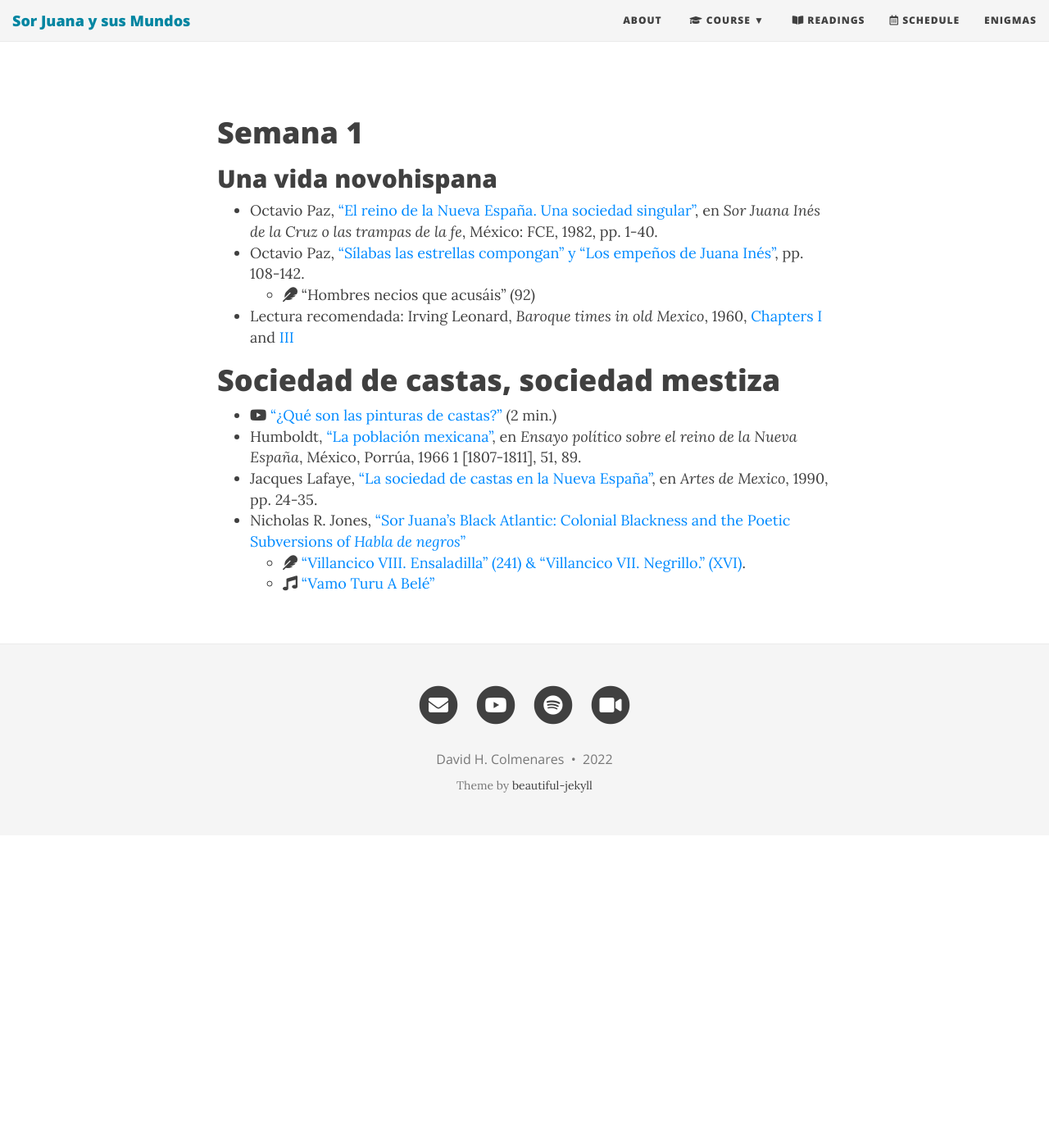
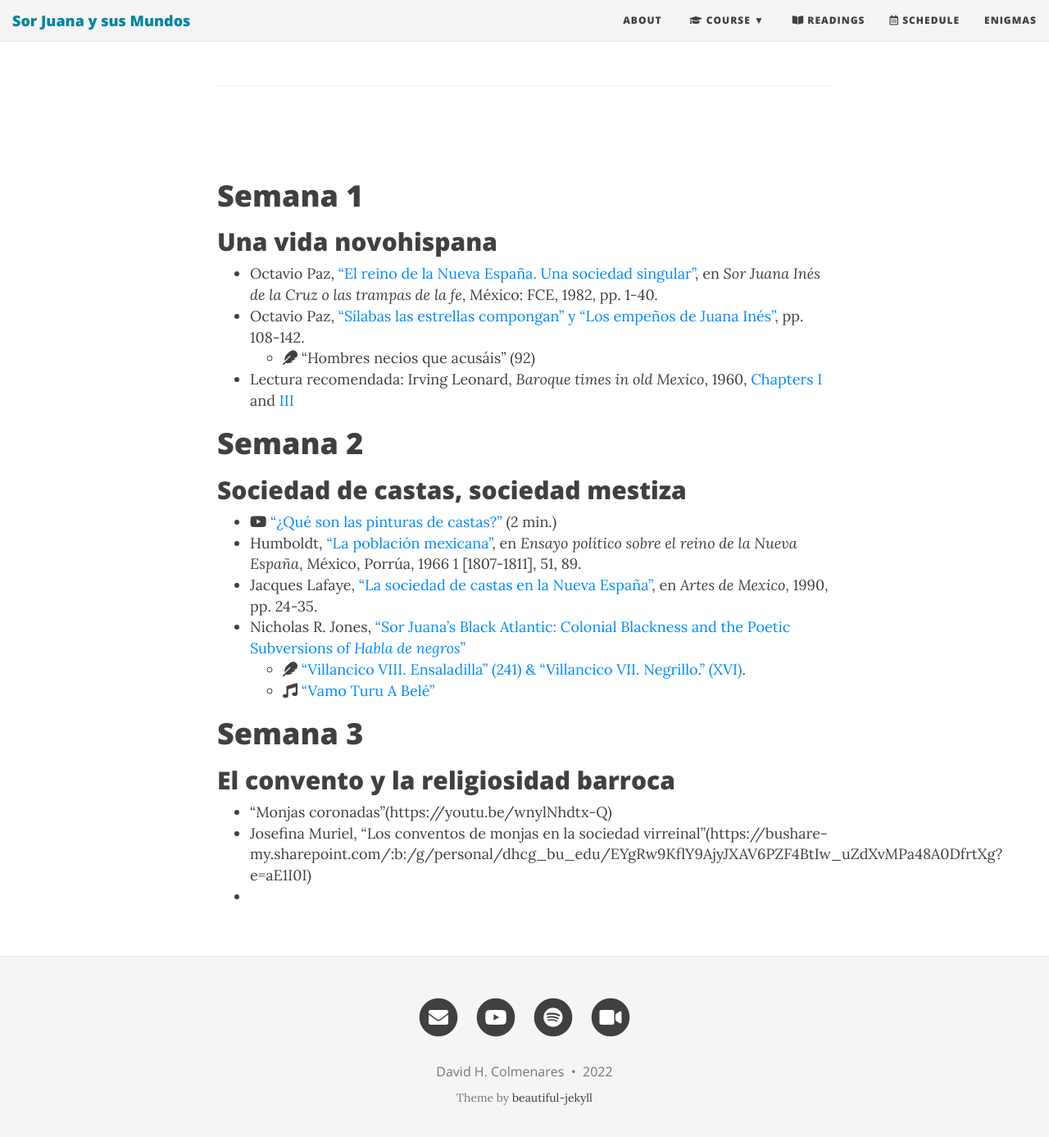
Before and after one commit to Hipomenes/sorjuana, a Jekyll site: the page built from syllabus.md, in a window 1280 px wide and 1400 px high, scrolled down 731 px. Shown: the top 1387 px of the window at 82% size. Built offline with Jekyll 4.4.1, drawn with Linux system fonts in a browser that asks for light colours; nearby versions of some CDN libraries; before the commit the page ends 1750 px from its top, so only the background shows below that; some of the changed text lies outside the part shown.

Commit message:
Update syllabus.md

```diff
--- a/syllabus.md
+++ b/syllabus.md
@@ -25,7 +25,8 @@
 
 - Lectura recomendada: Irving Leonard, *Baroque times in old Mexico*, 1960,  [Chapters I](https://bushare-my.sharepoint.com/:b:/g/personal/dhcg_bu_edu/EXYHh3nvYPdIgGyeMfob2CcBA9YmZCfgVkuYygoVd045sg?e=3gwhIJ) and [III](https://bushare-my.sharepoint.com/:b:/g/personal/dhcg_bu_edu/EWXJZa2EhdpEr_EyR3UmjYoBJO8_0HxdJB2tXCZBDYkJUw?e=Z1mkWf)
 
-# Sociedad de castas, sociedad mestiza
+# Semana 2
+## Sociedad de castas, sociedad mestiza
 
 - <i class="fab fa-youtube"></i> ["¿Qué son las pinturas de castas?"](https://youtu.be/yk6fAcqfvEk) (2 min.)
 - Humboldt, ["La población mexicana"](), en *Ensayo político sobre el reino de la Nueva España*, México, Porrúa, 1966 1
@@ -34,3 +35,10 @@
 - Nicholas R. Jones, ["Sor Juana's Black Atlantic: Colonial Blackness and the Poetic Subversions of *Habla de negros*"](https://www.google.com/url?sa=t&rct=j&q=&esrc=s&source=web&cd=&ved=2ahUKEwi6mZj_1Mj1AhVQjYkEHW2DBFEQFnoECAcQAQ&url=https%3A%2F%2Fmuse.jhu.edu%2Farticle%2F700593%2Fpdf&usg=AOvVaw2g2W-vGpRPSPx_IM__asF9)
     - <i class="fas fa-feather"></i> ["Villancico VIII. Ensaladilla" (241) & "Villancico VII. Negrillo." (XVI)]().
     - <i class="fas fa-music"></i> ["Vamo Turu A Belé"](https://youtu.be/mZc_OmGwaxg)
+
+# Semana 3
+## El convento y la religiosidad barroca
+
+- "Monjas coronadas"(https://youtu.be/wnylNhdtx-Q)
+- Josefina Muriel, "Los conventos de monjas en la sociedad virreinal"(https://bushare-my.sharepoint.com/:b:/g/personal/dhcg_bu_edu/EYgRw9KflY9AjyJXAV6PZF4BtIw_uZdXvMPa48A0DfrtXg?e=aE1I0I)
+-
```
